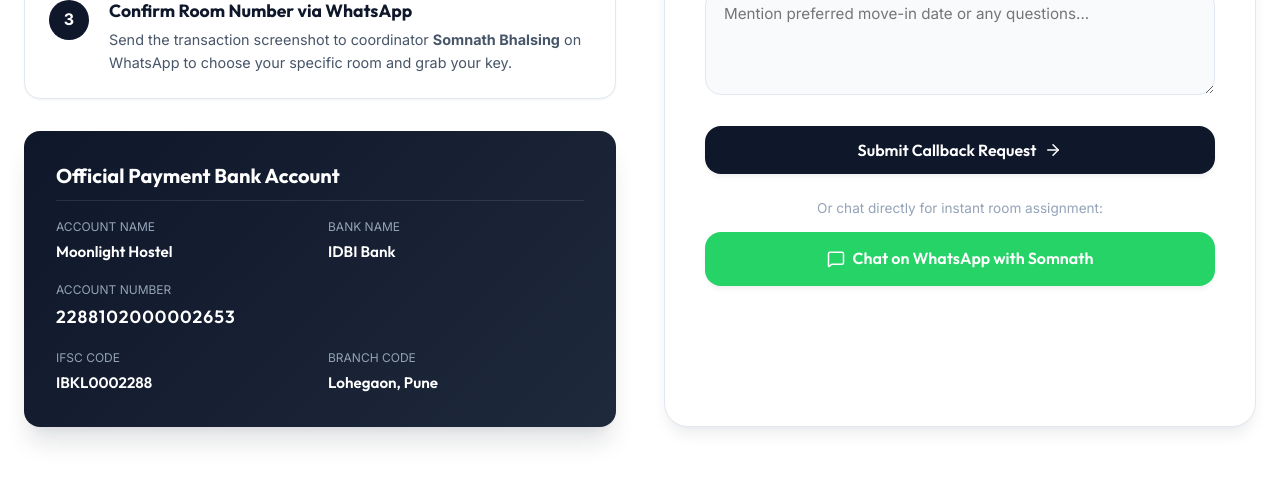
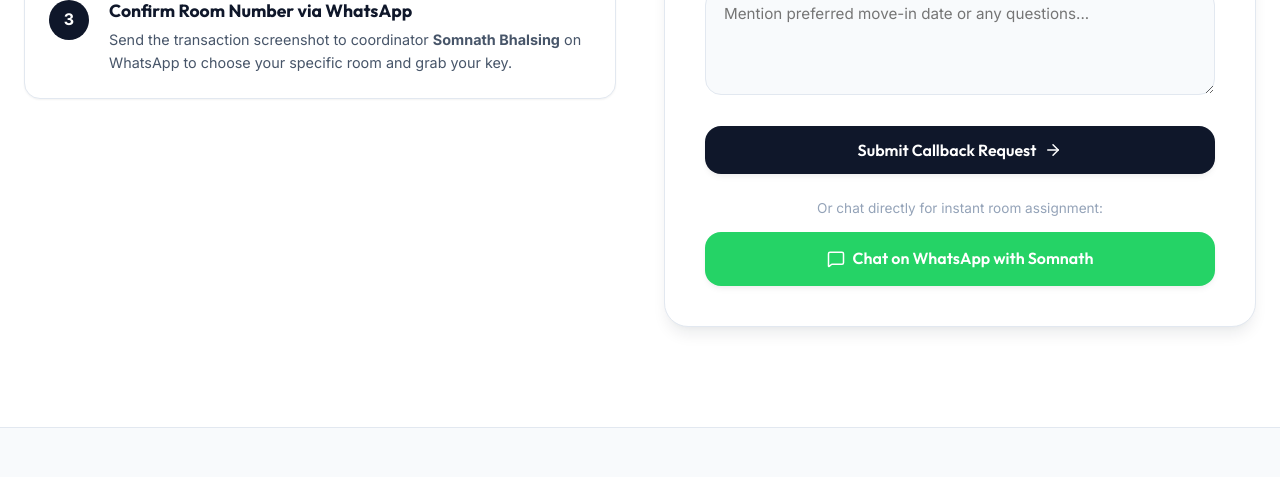
Before and after one commit to hashkite/moonlight-pg, a React (Vite) app: page / in a window 1280 px wide. Shown: the part 8200-8677 px from the top of the page. Built offline with nearby package versions, Linux system fonts and the light colour scheme.

Commit message:
Remove bank details

```diff
--- a/src/App.jsx
+++ b/src/App.jsx
@@ -790,7 +790,7 @@ function App() {
               </div>
 
               {/* Bank Account Details */}
-              <div className="bank-card">
+              {/* <div className="bank-card">
                 <h4>Official Payment Bank Account</h4>
                 <div className="bank-details-grid">
                   <div className="bank-detail-item">
@@ -814,7 +814,7 @@ function App() {
                     <span className="bank-detail-val">Lohegaon, Pune</span>
                   </div>
                 </div>
-              </div>
+              </div> */}
             </div>
 
             {/* Quick Contact Form */}
```
Also changed, not shown: 2 other files (tests, documents, lock files or other folders).
